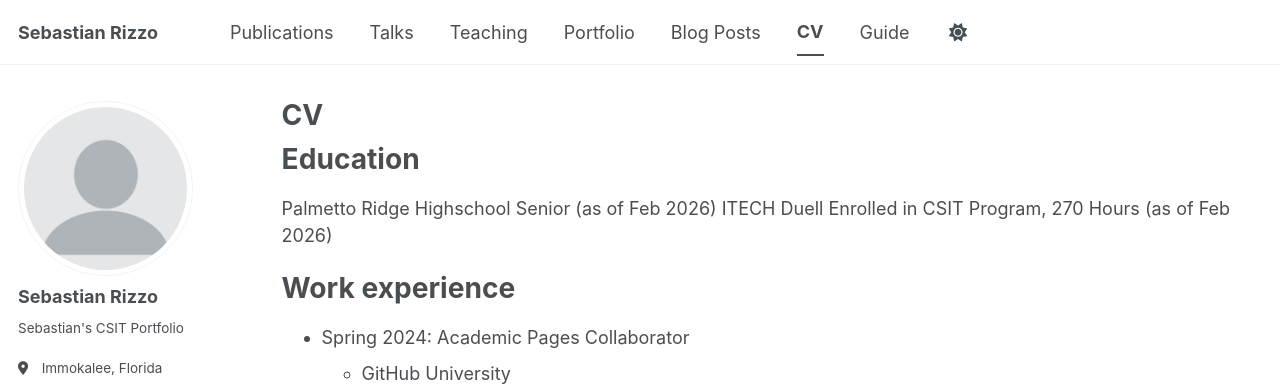
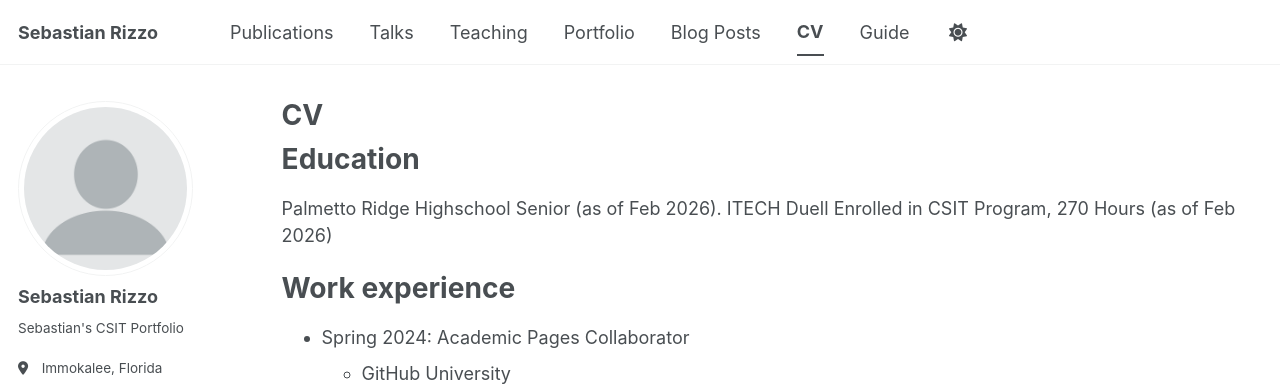
Before and after one commit to SebazRizzo98/SebazRizzo98.github.io, a Jekyll site: the page built from _pages/cv.md, in a window 1280 px wide and 900 px high. Shown: the top 386 px of the window. Built offline with Jekyll 4.4.1, drawn with Linux system fonts in a browser that asks for light colours; a script bundle is joined from its source files by our own code; library files that are not in the unit come from our copies.

Commit message:
Update cv.md

```diff
--- a/_pages/cv.md
+++ b/_pages/cv.md
@@ -11,7 +11,7 @@ redirect_from:
 
 Education
 ======
-Palmetto Ridge Highschool Senior (as of Feb 2026)
+Palmetto Ridge Highschool Senior (as of Feb 2026).
 ITECH Duell Enrolled in CSIT Program, 270 Hours (as of Feb 2026)
 
 Work experience
```
